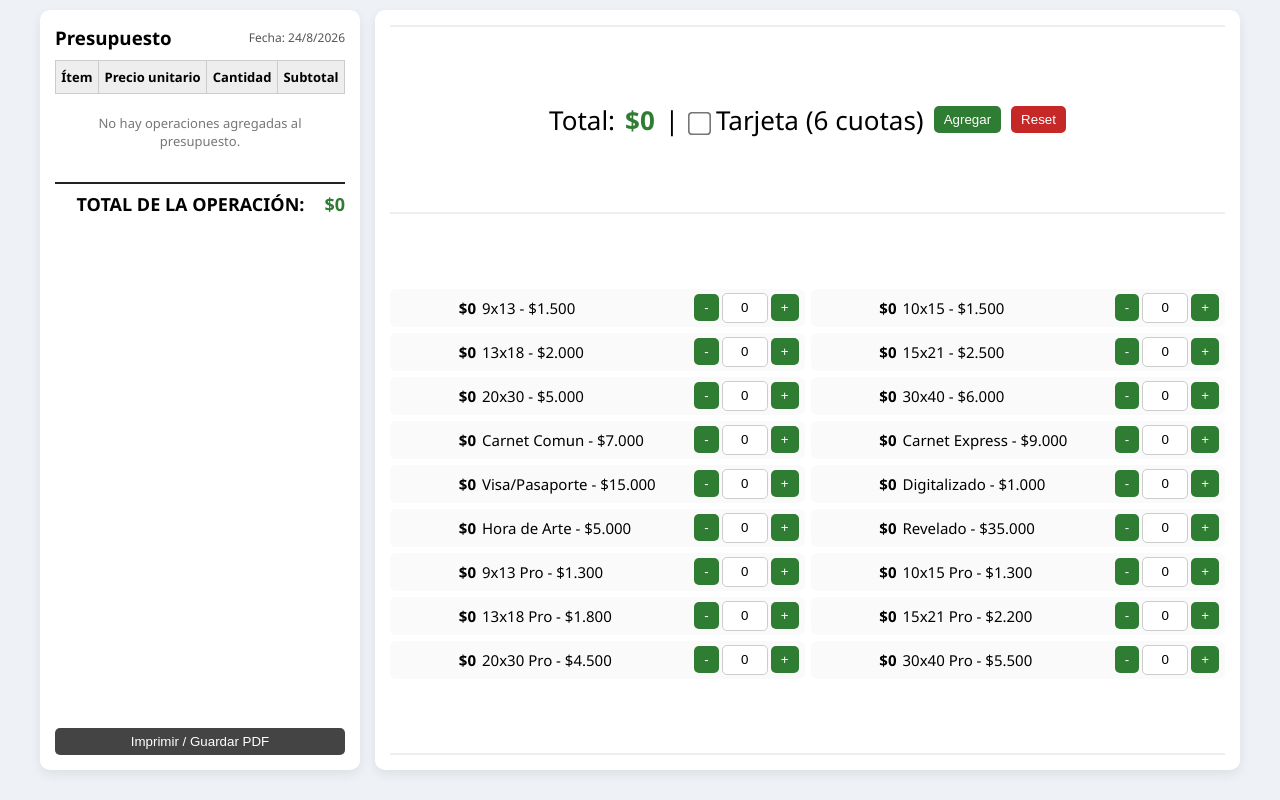
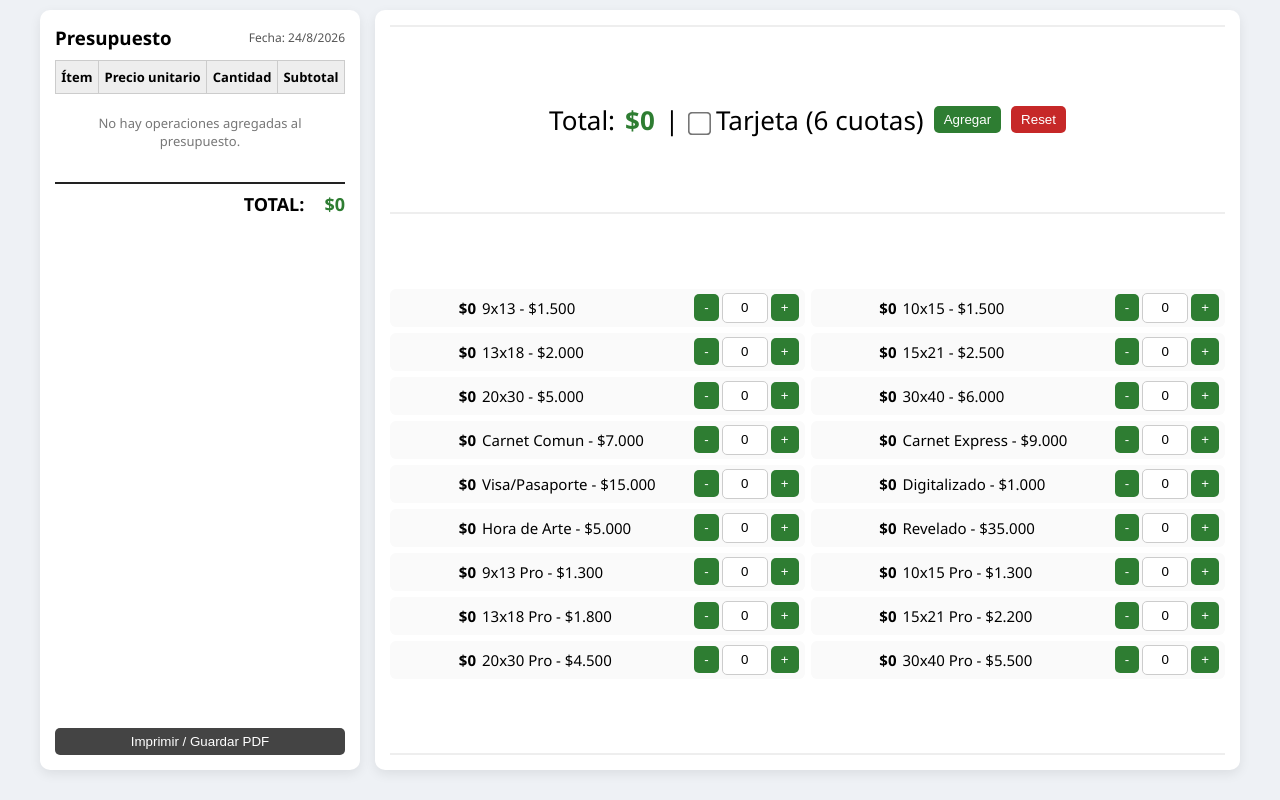
Before and after one commit to Marchagall/Calculadora-MC-Interna, a plain HTML site: page index.html in a window 1280 px wide. Drawn offline with Linux system fonts and the light colour scheme.

Commit message:
Update index.html

```diff
--- a/index.html
+++ b/index.html
@@ -375,7 +375,7 @@ input[type="checkbox"] {
     </div>
 
     <div class="budget-total">
-      <span>TOTAL DE LA OPERACIÓN:</span>
+      <span>TOTAL:</span>
       <span id="budgetTotal" class="budget-total-value">$0</span>
     </div>
 
```
